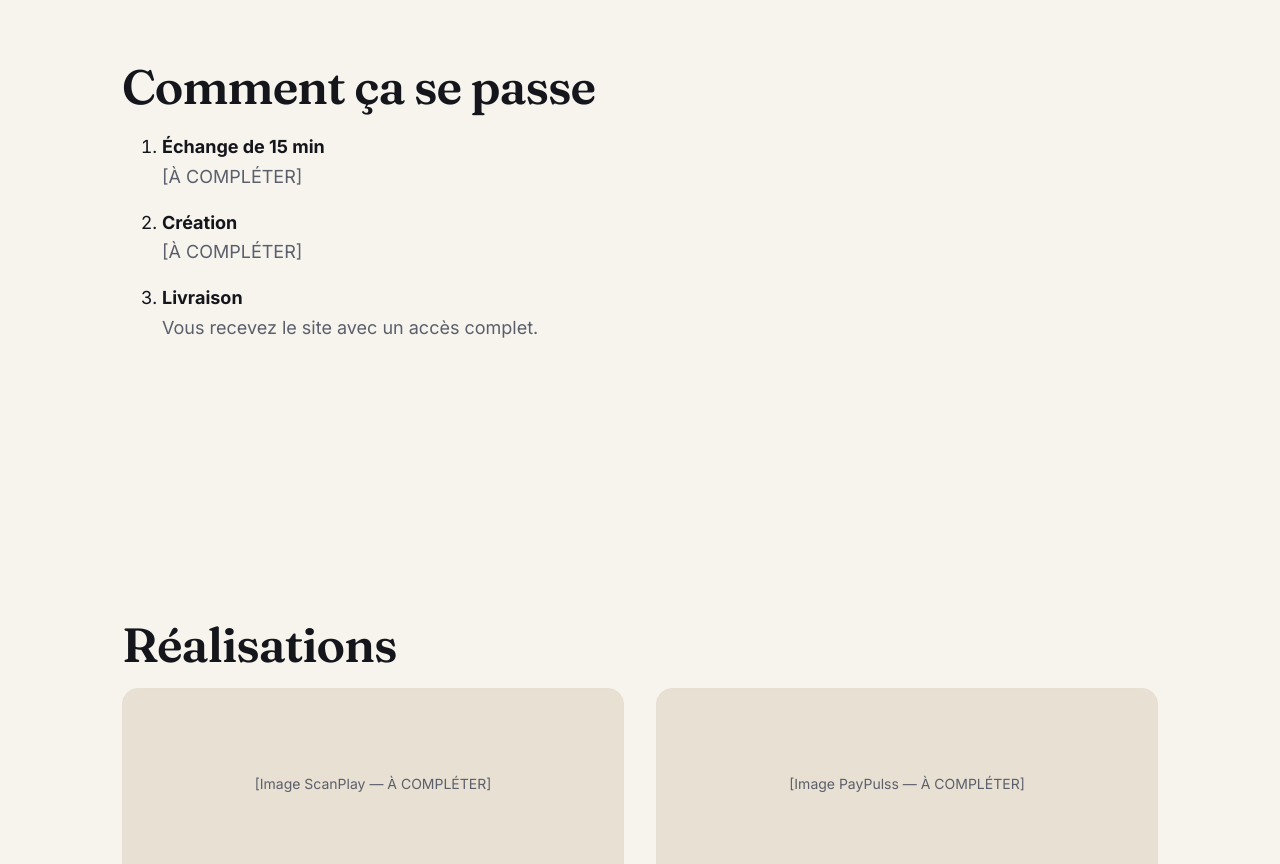
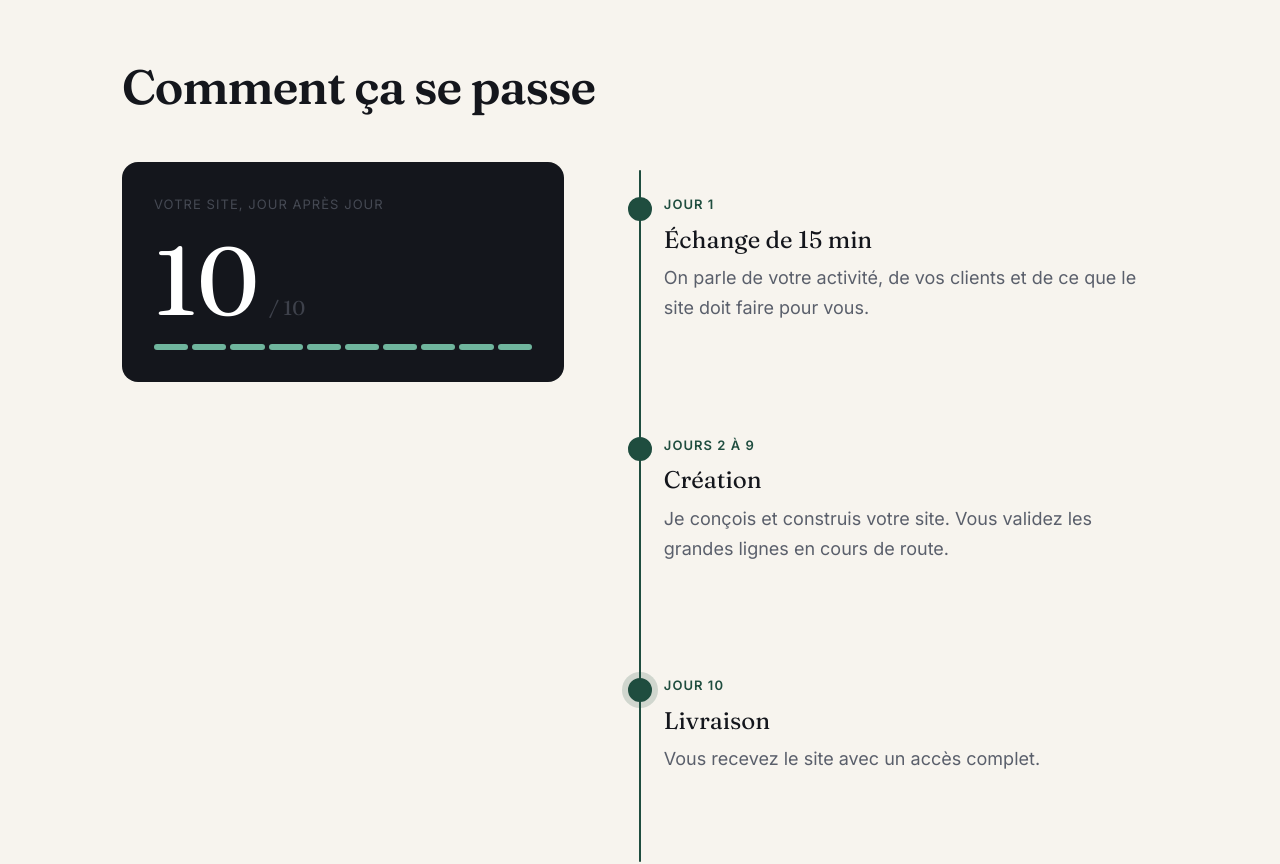
Before and after one commit to Alkarizmia/alkarizmia-coach, a React (Vite) app: page / in a window 1280 px wide. Shown: the part 1580-2444 px from the top of the page. Built offline with nearby package versions, Linux system fonts and the light colour scheme.

Commit message:
Processus: compteur des 10 jours animé au scroll avec ligne de progression
Co-Authored-By: Claude Sonnet 5.5 <noreply@anthropic.com>
Claude-Session: https://claude.ai/code/session_012Vv5qjvdzHtUSV6rS6iQhK

```diff
--- a/src/components/Processus.jsx
+++ b/src/components/Processus.jsx
@@ -1,23 +1,128 @@
-/** Comment ça se passe — 3 étapes */
+import { useEffect, useRef, useState } from "react";
+import { prefersReducedMotion } from "../motion.js";
+
+const TOTAL_DAYS = 10;
+
+/** Étapes : jours de début et de fin sur les 10 jours de la promesse */
+const STEPS = [
+  {
+    title: "Échange de 15 min",
+    from: 1,
+    to: 1,
+    text: "On parle de votre activité, de vos clients et de ce que le site doit faire pour vous.",
+  },
+  {
+    title: "Création",
+    from: 2,
+    to: 9,
+    text: "Je conçois et construis votre site. Vous validez les grandes lignes en cours de route.",
+  },
+  {
+    title: "Livraison",
+    from: 10,
+    to: 10,
+    text: "Vous recevez le site avec un accès complet.",
+  },
+];
+
+const clamp = (n, min, max) => Math.min(max, Math.max(min, n));
+
+function dayLabel(step) {
+  return step.from === step.to ? `Jour ${step.from}` : `Jours ${step.from} à ${step.to}`;
+}
+
+/**
+ * Comment ça se passe — les 10 jours défilent avec le scroll :
+ * compteur, ligne de progression et étape active.
+ */
 export default function Processus() {
+  const listRef = useRef(null);
+  const reducedRef = useRef(false);
+  const [progress, setProgress] = useState(1);
+
+  useEffect(() => {
+    reducedRef.current = prefersReducedMotion();
+    if (reducedRef.current) return undefined;
+
+    const list = listRef.current;
+    if (!list) return undefined;
+
+    let ticking = false;
+
+    const update = () => {
+      ticking = false;
+      const rect = list.getBoundingClientRect();
+      const focus = window.innerHeight * 0.55;
+      setProgress(clamp((focus - rect.top) / rect.height, 0, 1));
+    };
+
+    const onScroll = () => {
+      if (ticking) return;
+      ticking = true;
+      requestAnimationFrame(update);
+    };
+
+    update();
+    window.addEventListener("scroll", onScroll, { passive: true });
+    window.addEventListener("resize", onScroll);
+    return () => {
+      window.removeEventListener("scroll", onScroll);
+      window.removeEventListener("resize", onScroll);
+    };
+  }, []);
+
+  const day = clamp(Math.round(1 + progress * (TOTAL_DAYS - 1)), 1, TOTAL_DAYS);
+
   return (
     <section id="processus" className="section" aria-labelledby="processus-title">
       <div className="container">
-        <h2 id="processus-title">Comment ça se passe</h2>
-        <ol>
-          <li>
-            <strong>Échange de 15 min</strong>
-            <p>[À COMPLÉTER]</p>
-          </li>
-          <li>
-            <strong>Création</strong>
-            <p>[À COMPLÉTER]</p>
-          </li>
-          <li>
-            <strong>Livraison</strong>
-            <p>Vous recevez le site avec un accès complet.</p>
-          </li>
-        </ol>
+        <h2 id="processus-title" data-reveal>
+          Comment ça se passe
+        </h2>
+
+        <div className="timeline">
+          <div className="timeline__clock" aria-hidden="true">
+            <p className="timeline__label">Votre site, jour après jour</p>
+            <p className="timeline__day">
+              <span className="timeline__num" key={day}>
+                {String(day).padStart(2, "0")}
+              </span>
+              <span className="timeline__of">/ {TOTAL_DAYS}</span>
+            </p>
+            <div className="timeline__ticks">
+              {Array.from({ length: TOTAL_DAYS }, (_, i) => (
+                <span
+                  key={i}
+                  className={`timeline__tick${i + 1 <= day ? " is-on" : ""}`}
+                />
+              ))}
+            </div>
+          </div>
+
+          <ol className="timeline__steps" ref={listRef}>
+            <span className="timeline__rail" aria-hidden="true">
+              <span
+                className="timeline__fill"
+                style={{ transform: `scaleY(${progress})` }}
+              />
+            </span>
+            {STEPS.map((step) => {
+              const active = day >= step.from && day <= step.to;
+              const done = day > step.to;
+              return (
+                <li
+                  key={step.title}
+                  className={`timeline__step${active ? " is-active" : ""}${done ? " is-done" : ""}`}
+                >
+                  <span className="timeline__dot" aria-hidden="true" />
+                  <span className="timeline__when">{dayLabel(step)}</span>
+                  <strong>{step.title}</strong>
+                  <p>{step.text}</p>
+                </li>
+              );
+            })}
+          </ol>
+        </div>
       </div>
     </section>
   );
--- a/src/styles/global.css
+++ b/src/styles/global.css
@@ -1035,3 +1035,188 @@ ul {
     flex-wrap: wrap;
   }
 }
+
+/* =========================================================
+   Processus — les 10 jours au scroll
+   ========================================================= */
+
+.timeline {
+  display: grid;
+  gap: var(--space-5);
+  margin-top: var(--space-5);
+}
+
+.timeline__clock {
+  background: var(--color-dark);
+  color: var(--color-sand);
+  border-radius: var(--radius);
+  padding: var(--space-4);
+  display: grid;
+  gap: var(--space-2);
+  position: sticky;
+  top: calc(var(--header-h) + 0.75rem);
+  z-index: 2;
+}
+
+.timeline__label {
+  margin: 0;
+  font-size: 0.8125rem;
+  letter-spacing: 0.08em;
+  text-transform: uppercase;
+  opacity: 0.7;
+}
+
+.timeline__day {
+  margin: 0;
+  display: flex;
+  align-items: baseline;
+  gap: 0.6rem;
+  font-family: var(--font-display);
+  line-height: 1;
+}
+
+.timeline__num {
+  font-size: clamp(3.5rem, 12vw, 6rem);
+  font-variant-numeric: tabular-nums;
+  color: #fff;
+  animation: timeline-tick 260ms ease-out;
+}
+
+.timeline__of {
+  font-size: 1.25rem;
+  opacity: 0.6;
+}
+
+.timeline__ticks {
+  display: grid;
+  grid-template-columns: repeat(10, 1fr);
+  gap: 4px;
+}
+
+.timeline__tick {
+  height: 6px;
+  border-radius: var(--radius-pill);
+  background: rgba(232, 224, 210, 0.2);
+  transition: background-color 240ms ease;
+}
+
+.timeline__tick.is-on {
+  background: #6fb59d;
+}
+
+.timeline__steps {
+  list-style: none;
+  margin: 0;
+  padding: 0 0 0 2.25rem;
+  position: relative;
+  display: grid;
+  gap: var(--space-5);
+}
+
+.timeline__rail {
+  position: absolute;
+  left: 0.6875rem;
+  top: 0.5rem;
+  bottom: 0.5rem;
+  width: 2px;
+  background: var(--color-border);
+  border-radius: 2px;
+}
+
+.timeline__fill {
+  position: absolute;
+  inset: 0;
+  background: var(--color-accent);
+  transform-origin: top;
+  border-radius: 2px;
+}
+
+.timeline__step {
+  position: relative;
+  display: grid;
+  gap: 0.25rem;
+  opacity: 0.45;
+  transition: opacity 300ms ease;
+}
+
+.timeline__step.is-active,
+.timeline__step.is-done {
+  opacity: 1;
+}
+
+.timeline__step p {
+  margin: 0;
+  color: var(--color-text-muted);
+  max-width: var(--measure);
+}
+
+.timeline__step strong {
+  font-family: var(--font-display);
+  font-size: 1.5rem;
+  font-weight: var(--fw-regular);
+}
+
+.timeline__when {
+  font-size: 0.8125rem;
+  letter-spacing: 0.08em;
+  text-transform: uppercase;
+  color: var(--color-accent);
+  font-weight: var(--fw-semibold);
+}
+
+.timeline__dot {
+  position: absolute;
+  left: -2.25rem;
+  top: 0.15rem;
+  width: 1.5rem;
+  height: 1.5rem;
+  border-radius: 50%;
+  background: var(--color-bg);
+  border: 2px solid var(--color-border);
+  transition: background-color 300ms ease, border-color 300ms ease,
+    box-shadow 300ms ease;
+}
+
+.timeline__step.is-done .timeline__dot {
+  background: var(--color-accent);
+  border-color: var(--color-accent);
+}
+
+.timeline__step.is-active .timeline__dot {
+  background: var(--color-accent);
+  border-color: var(--color-accent);
+  box-shadow: 0 0 0 6px rgba(31, 77, 63, 0.18);
+}
+
+@keyframes timeline-tick {
+  from {
+    opacity: 0;
+    transform: translateY(0.25em);
+  }
+  to {
+    opacity: 1;
+    transform: none;
+  }
+}
+
+@media (min-width: 900px) {
+  .timeline {
+    grid-template-columns: minmax(0, 5fr) minmax(0, 6fr);
+    gap: var(--space-6);
+    align-items: start;
+  }
+
+  .timeline__steps {
+    gap: 7rem;
+    padding-block: 2rem 6rem;
+  }
+}
+
+@media (prefers-reduced-motion: reduce) {
+  .timeline__num {
+    animation: none;
+  }
+  .timeline__step {
+    opacity: 1;
+  }
+}
```
